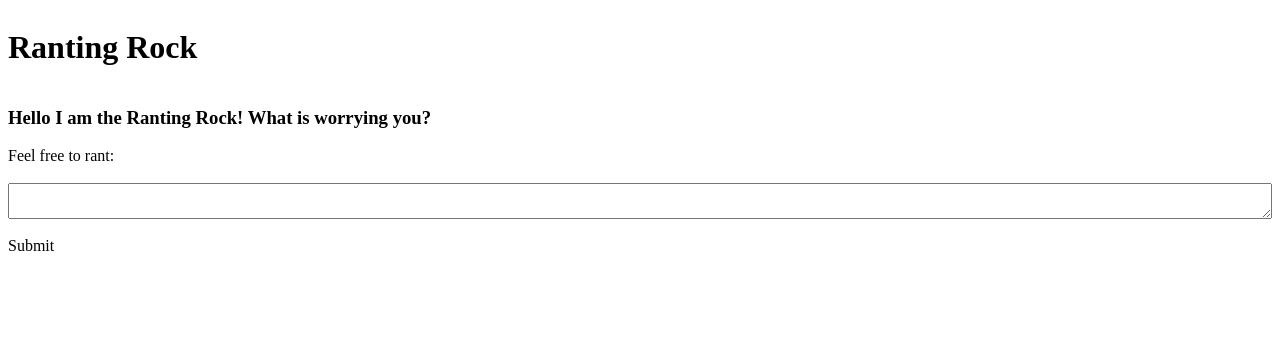
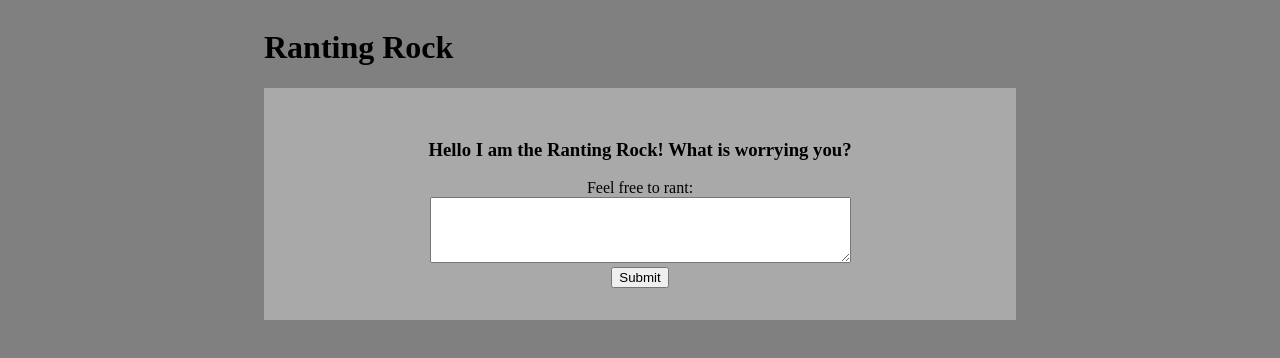
Before and after one commit to PatheticMustan/Blueprint_2023, a plain HTML site: page index.html in a window 1280 px wide. Drawn offline with Linux system fonts and the light colour scheme.

Commit message:
css, make it look pretty

```diff
--- a/index.css
+++ b/index.css
@@ -1,9 +1,17 @@
+body {
+    padding-left: 20%;
+    padding-right: 20%;
+    background-color: gray;
+}
+
 .header {
     display: flex;
     flex-direction: column;
 }
 
 .content {
-    display: flex;
-    flex-direction: column;
+    background-color: darkgray;
+    text-align: center;
+    padding-top: 2em;
+    padding-bottom: 2em;
 }
--- a/index.html
+++ b/index.html
@@ -9,12 +9,13 @@
     <body>
         <div class="header">
             <h1>Ranting Rock</h1>
-            <h3>Hello I am the Ranting Rock! What is worrying you?</h3>
+
         </div>
         <div class="content">
+            <h3>Hello I am the Ranting Rock! What is worrying you?</h3>
             <label>Feel free to rant: </label> <br>
-            <textarea id="rantbox"></textarea>
-            <div id="submitbutton" onclick="submit()"><br>Submit</div>
+            <textarea id="rantbox" name="rantbox" rows="4" cols="50"></textarea> <br>
+            <button id="submitbutton" onclick="submit()">Submit</button>
         </div>
     </body>
 </html>
```
